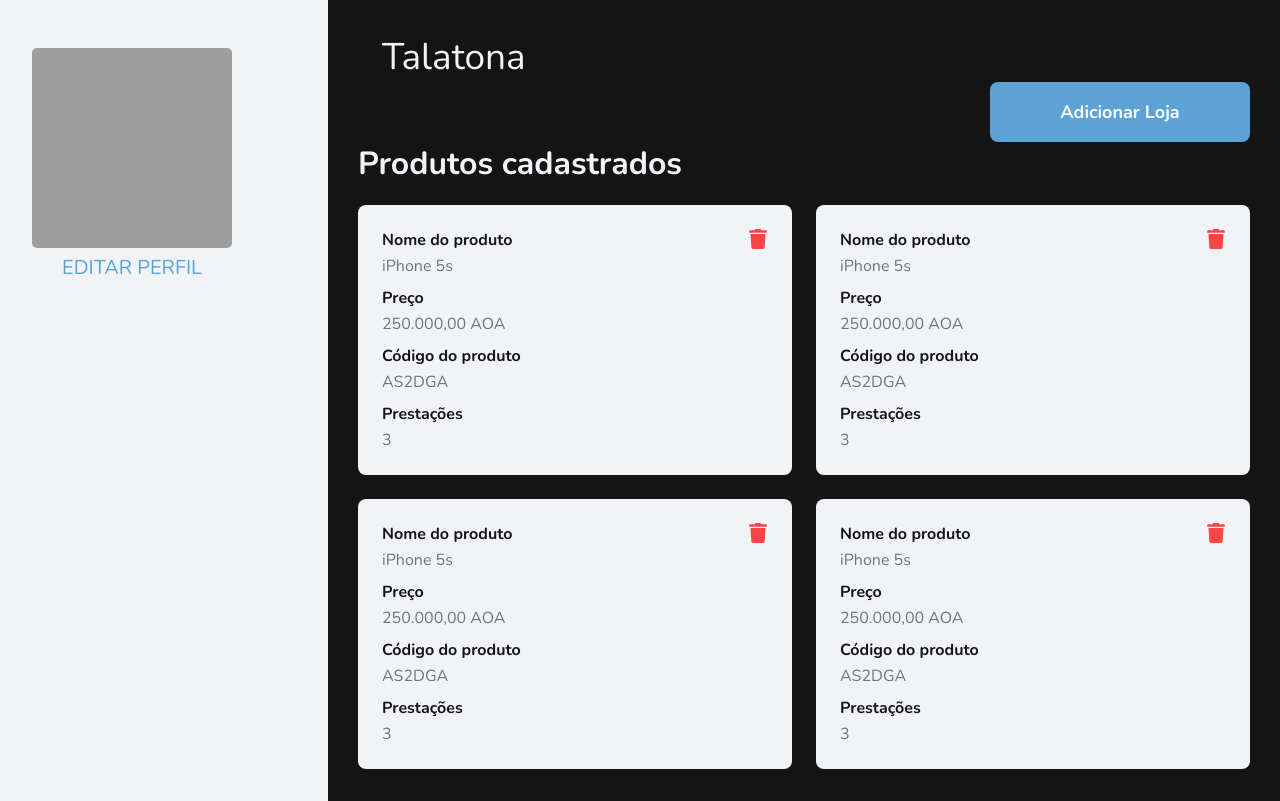
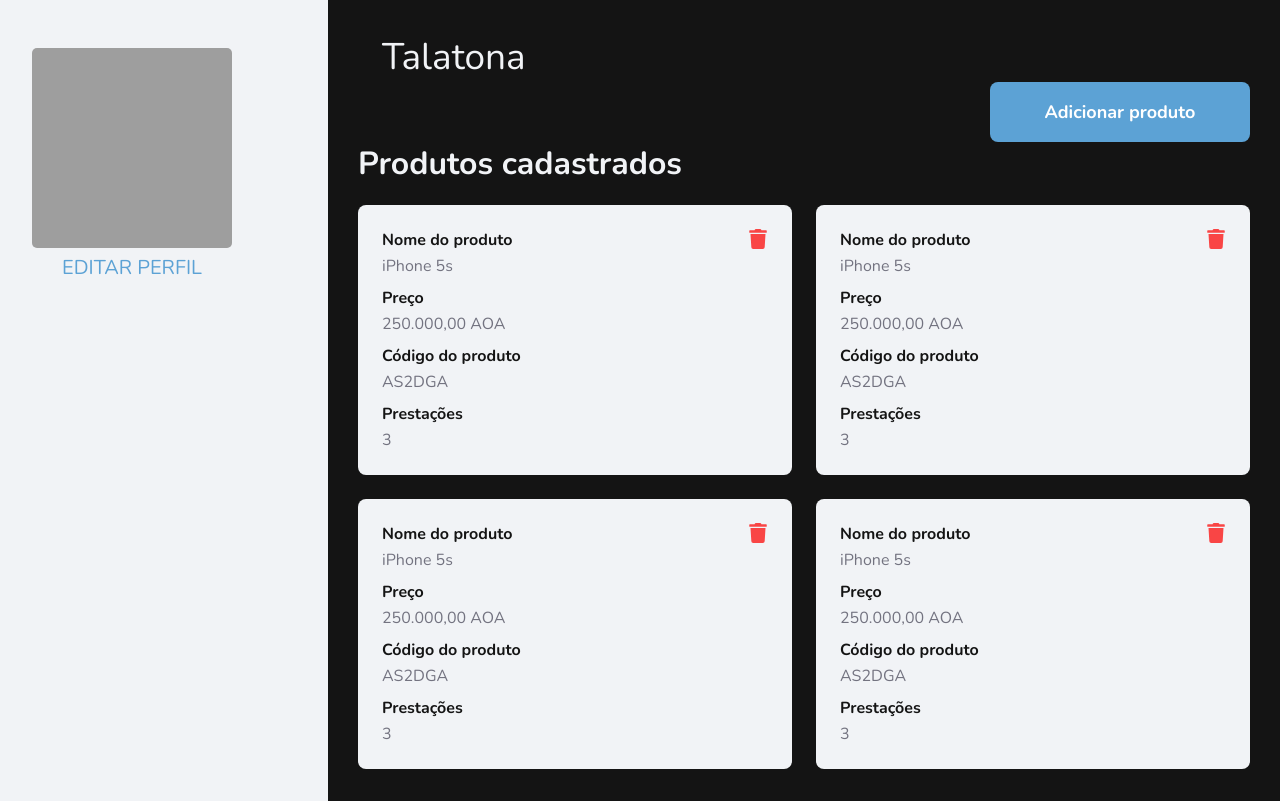
Before and after one commit to cabanga/teste-paga3, a React (Create React App) app: page /store/dashboard in a window 1280 px wide. Built offline with nearby package versions, Linux system fonts and the light colour scheme; grey boxes are pictures that could not be loaded.

Commit message:
This commit fix button name

```diff
--- a/src/pages/StoreProfile/index.js
+++ b/src/pages/StoreProfile/index.js
@@ -18,7 +18,7 @@ function StoreProfile() {
       <main className="store-profile">
         <span>Talatona</span>
         <header>
-          <Link className="add-store" to="/store/new-product">Adicionar Loja</Link>
+          <Link className="add-store" to="/store/new-product">Adicionar produto</Link>
         </header>
         <h1>Produtos cadastrados</h1>
         <ul>
```
